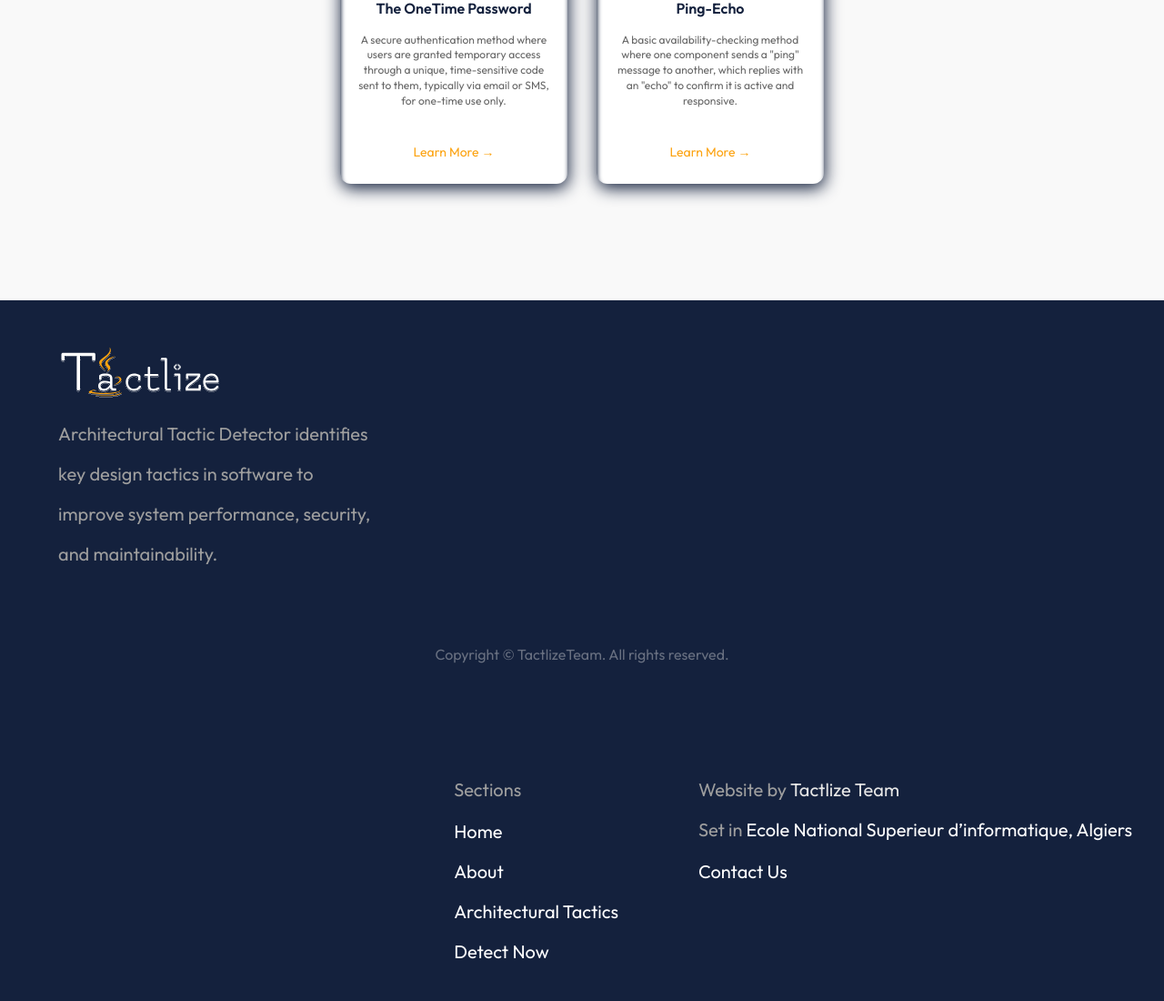
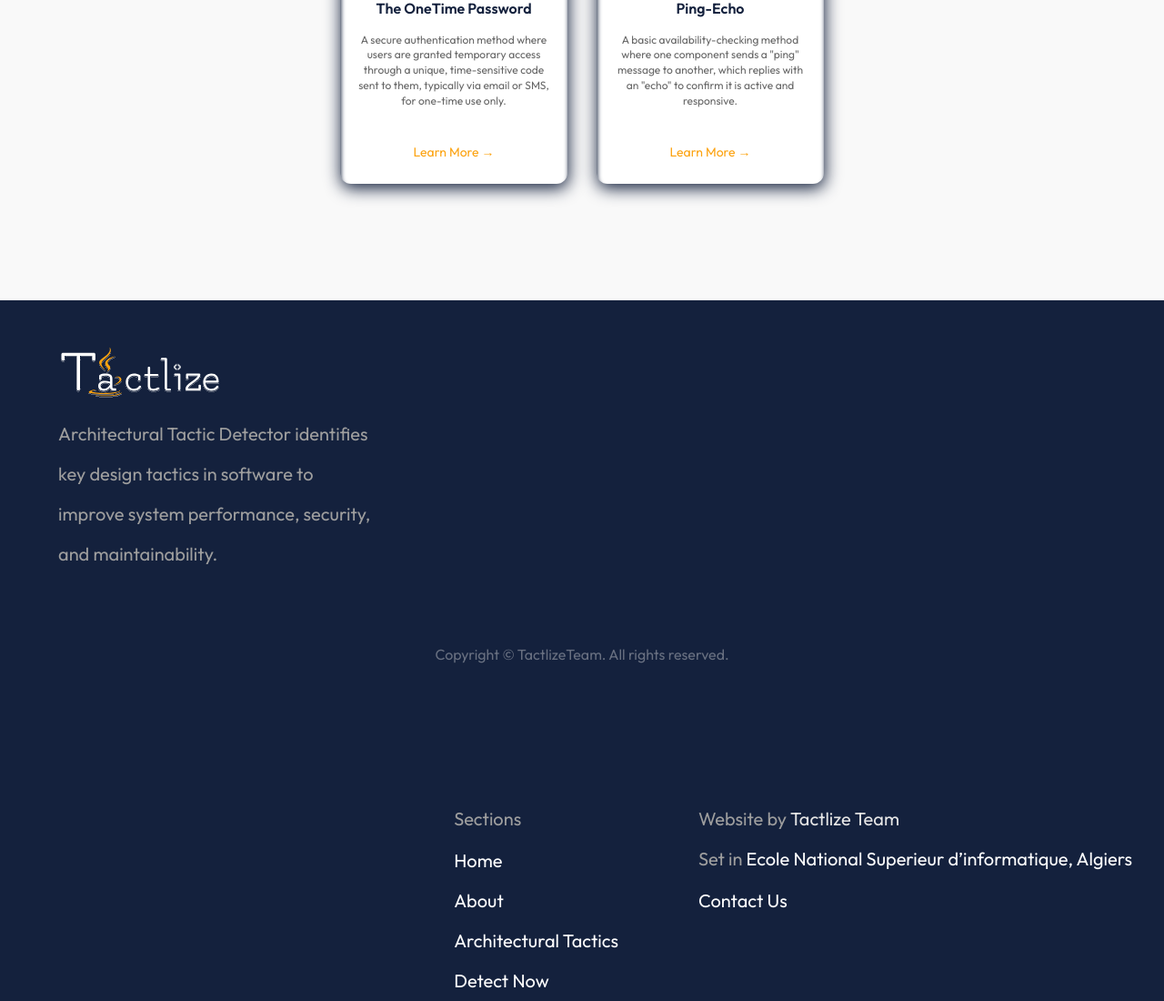
Before and after one commit to Wissamkadi/Tactlize_toolw, a React (Create React App) app: page / in a window 1280 px wide. Shown: the part 1498-2598 px from the top of the page at 91% size. Before the commit the page ends 2566 px from the top, so only its background shows below. Built offline with nearby package versions, Linux system fonts and the light colour scheme.

Commit message:
your message

```diff
--- a/src/styles/Home.css
+++ b/src/styles/Home.css
@@ -359,14 +359,14 @@
 position: absolute;
 height: 193px;
 left: 39%;
-top: 293%;
+top: 297%;
 }
 .info3{
 position: absolute;
 width: 38%;
 height: 120px;
 left: 60%;
-top: 293%;
+top: 297%;
 }
 .information p {
   font-size: 20px;
```
